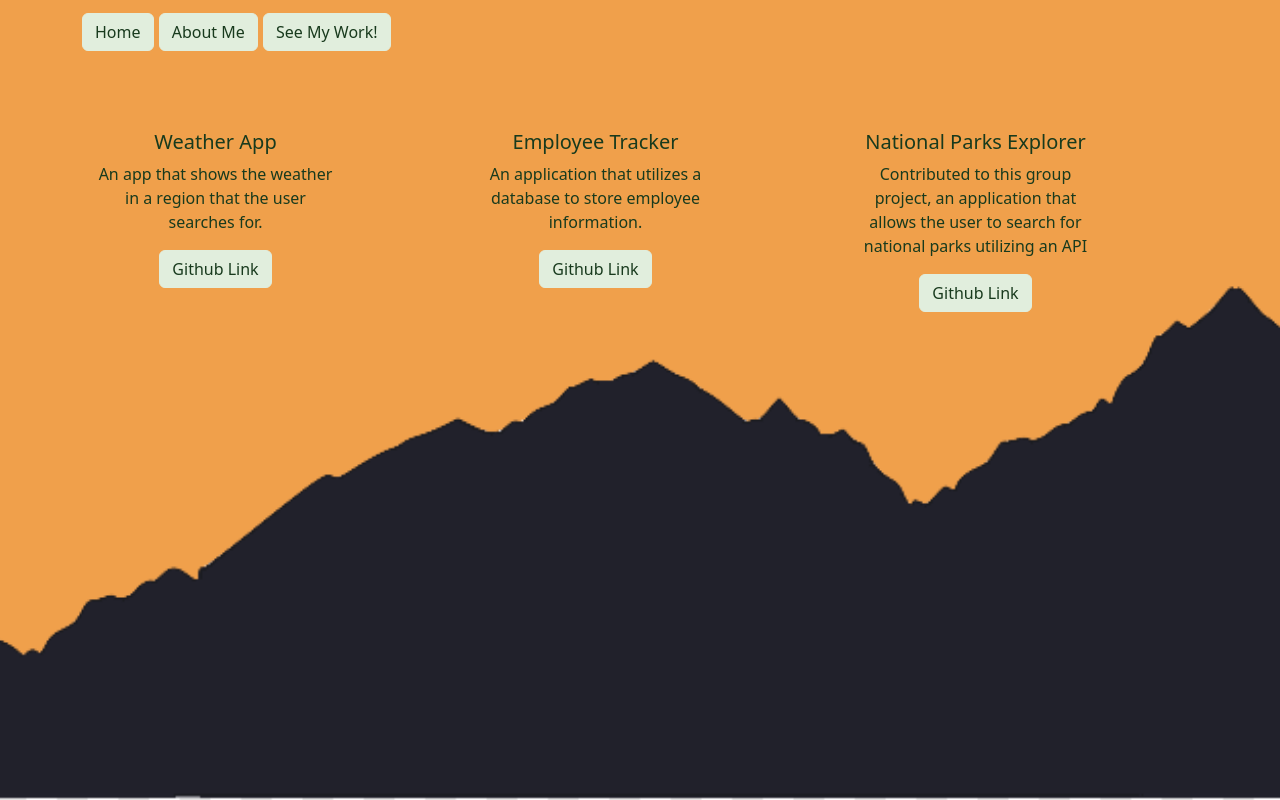
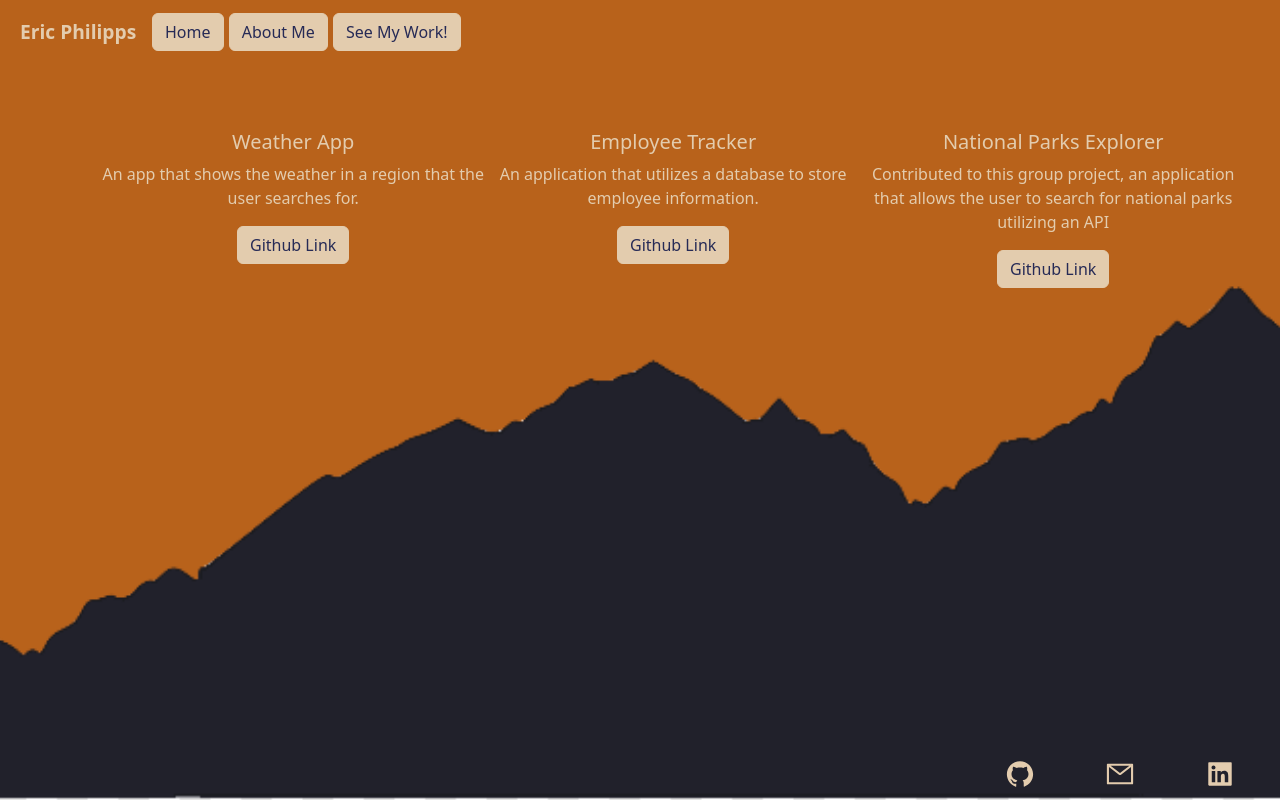
Before and after one commit to EricPhilipps/react-portfolio, a React (Create React App) app: page /work in a window 1280 px wide. Built offline with nearby package versions, Linux system fonts and the light colour scheme.

Commit message:
added icons and styling

```diff
--- a/package.json
+++ b/package.json
@@ -18,6 +18,7 @@
     "react": "^18.2.0",
     "react-bootstrap": "^2.7.2",
     "react-dom": "^18.2.0",
+    "react-icons": "^4.8.0",
     "react-leaflet": "^4.2.0",
     "react-loaders": "^3.0.1",
     "react-router-dom": "^6.8.0",
--- a/src/App.js
+++ b/src/App.js
@@ -3,6 +3,7 @@ import { useState, useEffect } from 'react';
 import React from 'react';
 import { BrowserRouter, Route, Routes } from "react-router-dom";
 import Navigation from './components/navbar';
+import Contact from './components/contact';
 import Home from './pages/home';
 import About from './pages/about';
 import Work from './pages/work';
@@ -36,6 +37,7 @@ const App = () => {
           <Route path="/about" element={<About/>} />
           <Route path="/work" element={<Work />} />
         </Routes>
+        <Contact />
     </BrowserRouter>
   );
 }
--- a/src/App.scss
+++ b/src/App.scss
@@ -1,14 +1,16 @@
 @import "~bootstrap/scss/bootstrap";
+
 
 //color palette #FEFBE9 #E1EEDD #F0A04B #183A1D
 
-$primary-color: #FEFBE9;
-$secondary-color: #E1EEDD;
-$tertiary-color: #F0A04B;
-$dark: #183A1D;
+$primary-color: #E3CCAE;
+$secondary-color: #262A56;
+$tertiary-color: #B8621B;
+$dark: #000000;
 
 html {
     height: 100%;
+    width: 100%;
     margin: 0;
     background-color: transparent;
 }
@@ -24,27 +26,19 @@ body {
     padding: 0;
 }
 
-// .bg {
-//     background-image: url(./mountainBackground.png);
-//     height: 100%;
-//     background-position: center;
-//     background-repeat: no-repeat;
-//     background-size: cover;
-// }
+.card-container {
+    width: 100%;
+    height: 100%;
+    justify-content: center;
+}
 
 .card {
+    position: absolute;
     background-color: transparent;
-    color: $dark;
+    color: $primary-color;
     border: none;
-    height: 100%;
     width: 75%;
     padding-top: 50px;
-}
-
-
-
-.repoCard{
-
 }
 
 .nav {
@@ -52,14 +46,50 @@ body {
     justify-content: right;
 }
 
+.nav-text {
+    color: $primary-color;
+    font-size: larger;
+    font-weight: bolder;
+    padding-left: 20px;
+    width: 150px;
+}
+
 .btn {
-    color: $dark;
-    background-color: $secondary-color;
-    border-color: $secondary-color;
+    color: $secondary-color;
+    background-color: $primary-color;
+    border-color: $primary-color;
 }
 
 .btn:hover {
+    color: $primary-color;
     background-color: $dark;
-    color: $secondary-color;
     border-color: $dark;
 }
+
+.contact-btn {
+    color: $primary-color;
+    background-color: transparent;
+    border-color: transparent;
+    font-size: 30px;
+}
+
+.contact-btn:hover {
+    color: $tertiary-color;
+    background-color: transparent;
+    border-color: transparent;
+}
+
+.contact-container {
+    position: fixed;
+    bottom: 0;
+    right: 0;
+    width: 300px;
+}
+
+.repo-card {
+    width: 33%;
+}
+
+.work-container {
+    justify-content: space-evenly;
+}
--- a/src/components/contact.js
+++ b/src/components/contact.js
@@ -0,0 +1,27 @@
+import { AiFillGithub } from 'react-icons/ai';
+import { AiOutlineMail } from 'react-icons/ai';
+import { AiFillLinkedin } from 'react-icons/ai';
+import Container from 'react-bootstrap/Container';
+import Button from 'react-bootstrap/Button';
+import Col from 'react-bootstrap/Col';
+import Row from 'react-bootstrap/Row';
+
+const Contact = () => {
+    return (
+        <Container className="contact-container">
+            <Row>
+                <Col>
+                    <Button className="contact-btn" href="https://github.com/EricPhilipps"><AiFillGithub /></Button>
+                </Col>
+                <Col>
+                    <Button className="contact-btn" href="mailto:ericphilipps123@gmail.com"><AiOutlineMail /></Button>
+                </Col>
+                <Col>
+                    <Button className="contact-btn" href="https://www.linkedin.com/in/eric-philipps-32a223263/">< AiFillLinkedin  /></Button>
+                </Col>
+            </Row>
+        </Container>
+    )
+}
+
+export default Contact;
--- a/src/components/helloCard.js
+++ b/src/components/helloCard.js
@@ -1,9 +1,11 @@
 import '../App.scss';
 import Card from 'react-bootstrap/Card';
 import Button from 'react-bootstrap/Button';
+import Container from 'react-bootstrap/Container';
 
 const HelloCard = () => {
     return (
+        <Container className="card-container">
             <Card className="hello-card card text-center">
                 <Card.Body>
                     <Card.Title>
@@ -21,6 +23,7 @@ const HelloCard = () => {
                     <Button className="btn" href="/about">Learn More About Me</Button>
                 </Card.Body>
             </Card>
+        </Container>
     )
 }
 
--- a/src/components/jumbotron.js
+++ b/src/components/jumbotron.js
@@ -1,10 +1,11 @@
 import '../App.scss';
 import Button from 'react-bootstrap/Button';
 import Card from 'react-bootstrap/Card';
-
+import Container from 'react-bootstrap/Container';
 
 const Jumbotron = () => {
     return (
+        <Container className="card-container">
             <Card className="card text-center">
                 <Card.Body>
                     <Card.Title>
@@ -20,6 +21,7 @@ const Jumbotron = () => {
                     <Button className= "btn" href="/work" variant="primary">See My Work!</Button>
                 </Card.Body>
             </Card>
+        </Container>
     )
 }
 
--- a/src/components/navbar.js
+++ b/src/components/navbar.js
@@ -6,6 +6,9 @@ import Button from 'react-bootstrap/Button';
 const Navigation = () => {
     return (
         <Navbar className="nav">
+          <Navbar.Text className="nav-text">
+            Eric Philipps
+          </Navbar.Text>
         <Container>
           <Navbar.Brand href="#home">
             <Button className= "btn" href="/" variant="primary">Home</Button> {' '}
```
Also changed, not shown: 1 other file (tests, documents, lock files or other folders). Lines whose indentation alone changed are shown as unchanged.
